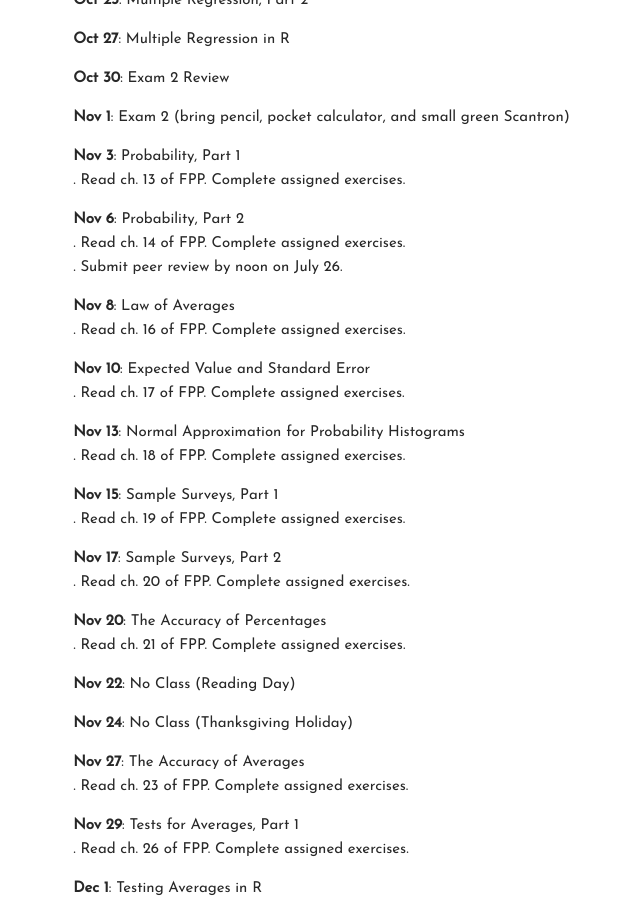
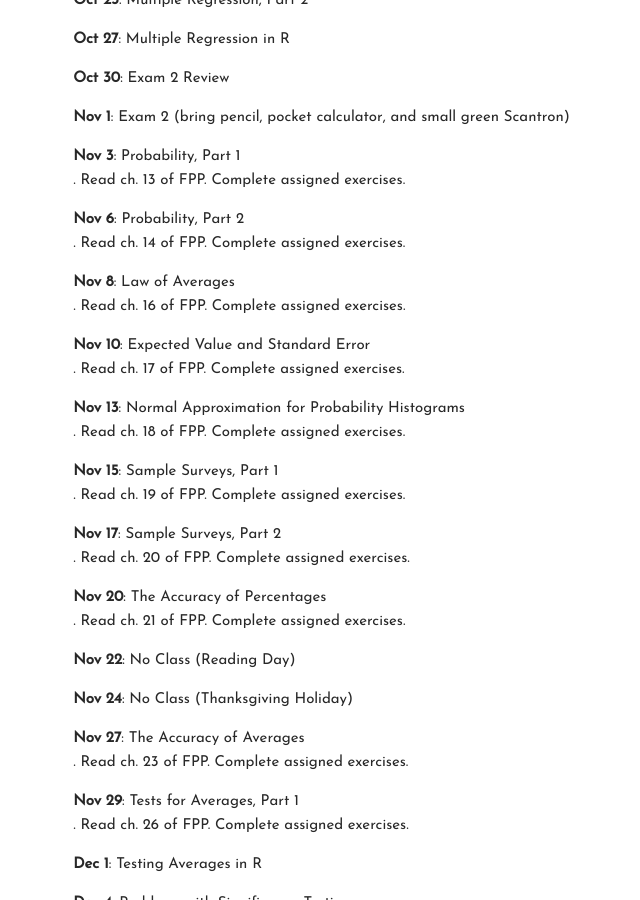
Before and after one commit to carlislerainey/carlislerainey.github.io, a Jekyll site: the page built from teaching/pols-209/index.md, in a window 1280 px wide and 900 px high, scrolled down 2300 px. Shown: the whole window, without its empty margins (389-1029 px from the left). Built offline with Jekyll 4.4.1, drawn with Linux system fonts in a browser that asks for light colours.

Commit message:
update 209

```diff
--- a/teaching/pols-209/index.md
+++ b/teaching/pols-209/index.md
@@ -113,7 +113,6 @@ Regression, Part 2
 
 **Nov 6**: Probability, Part 2
 . Read ch. 14 of FPP. Complete assigned exercises.
-. Submit peer review by noon on July 26.
 
 **Nov 8**: Law of Averages
 . Read ch. 16 of FPP. Complete assigned exercises.
```
